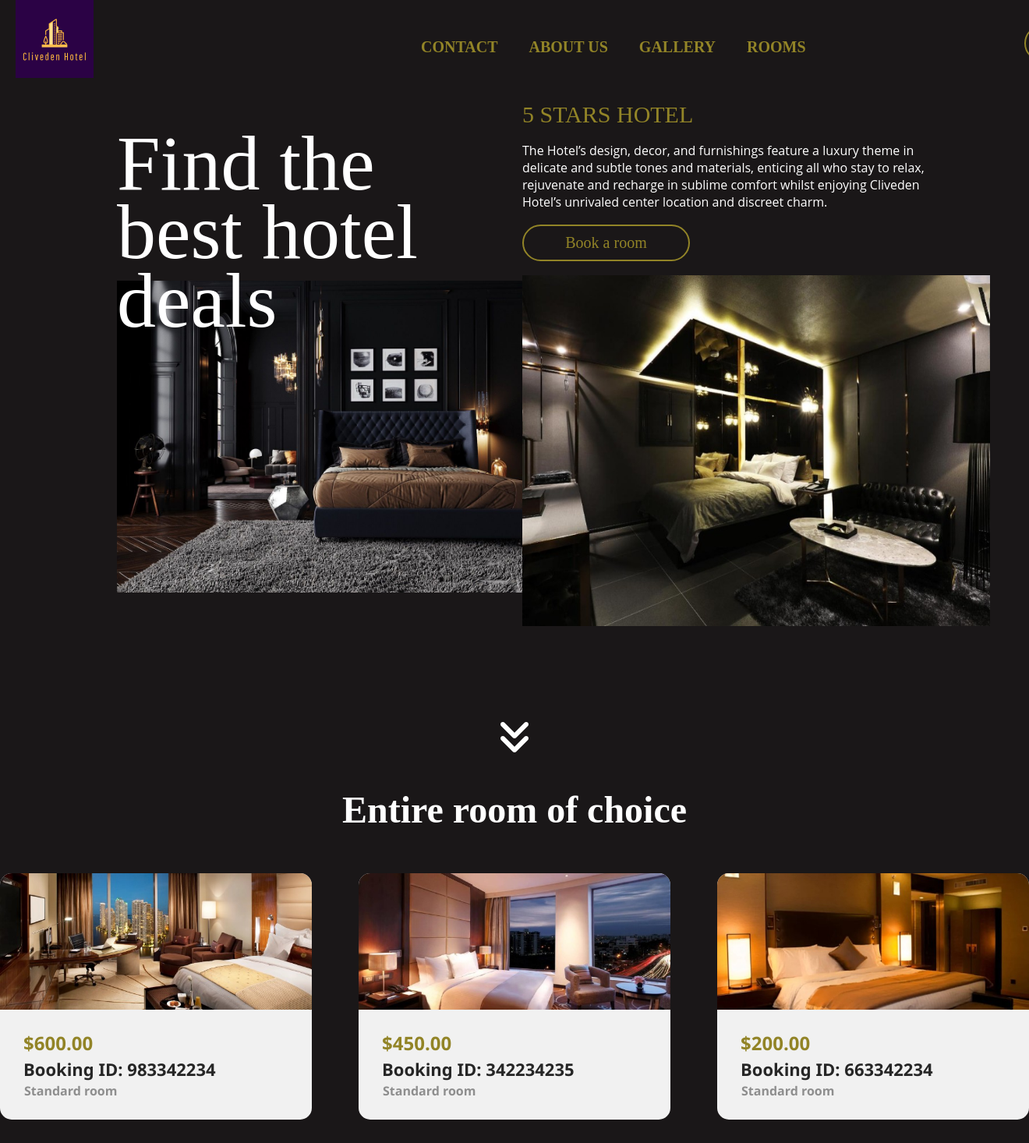
After one commit to pergazuz/Hotel-reservation, a Django app: page /room in a window 1320 px wide. The commit adds this page. Shown: the whole page at 78% size. Run offline with Django 3.2, Linux system fonts and the light colour scheme; some libraries are stand-ins or nearby versions.

Commit message:
about_us_finish

```diff
--- a/lab4/urls.py
+++ b/lab4/urls.py
@@ -22,6 +22,8 @@ urlpatterns = [
     path('', views.index, name='Index'),
     path('about', views.about, name='about'),
     path('contact', views.contact, name='contact'),
+    path('room', views.room, name='room'),
+
     path('ReportListAllInvoices', views.ReportListAllInvoices),
     path('ReportProductsSold',views.ReportProductsSold),
     path('ReportListAllProducts',views.ReportListAllProducts),
--- a/report/static/cpe.css
+++ b/report/static/cpe.css
@@ -29,7 +29,7 @@ p{
   max-width: 3500px;
   overflow:auto;
   padding:0 20px;
-
+  justify-content: center;
 }
 
 .text-primary{
@@ -494,7 +494,7 @@ button {
   position: absolute;
   width: 450px;
   height: 26px;
-  left: 492px;
+  left: 35%;
   top: 265px;
 
   font-family: 'Frank Ruhl Libre';
@@ -515,7 +515,7 @@ button {
 position: absolute;
 width: 450px;
 height: 26px;
-left: 492px;
+left: 35%;
 top: 216px;
 
 font-family: 'Frank Ruhl Libre';
@@ -576,7 +576,7 @@ filter: brightness(30%);
   position: absolute;
   width: 738px;
   height: 234px;
-  left: 25%;
+  left: 25.7%;
   top: 464px;
 
   font-family: 'Frank Ruhl Libre';
@@ -596,7 +596,7 @@ filter: brightness(30%);
   position: absolute;
   width: 535px;
   height: 62px;
-  left: 30%;
+  left: 32%;
   top: 724px;
 
   font-family: 'Frank Ruhl Libre';
@@ -615,8 +615,9 @@ filter: brightness(30%);
   position: absolute;
   width: 360px;
   height: 65px;
-  left: 35%;
+  left: 38%;
   top: 922px;
+  justify-content: center;
 
   font-family: 'Frank Ruhl Libre';
   font-style: normal;
--- a/report/templates/about.html
+++ b/report/templates/about.html
@@ -12,8 +12,7 @@
                <p class = "description3"> “Cliveden hotel”</p>
                <p class = "description4"> “</p>
                <p class = "description5"> “</p>
-               <p class = "description6"> ABOUT US</p>
-               <p class = "description7"> ABOUT US</p>
+
            </div>
            <div class="info-right4">
                <img src="static/pic/aboutuson.jpg" alt="Hotel" brightness = "30%">
--- a/report/templates/index.html
+++ b/report/templates/index.html
@@ -20,7 +20,7 @@
                 <h1 class="logo"><a href="/"><img src="static/pic/logo.png" width="100" height="100" ></a></h1>
                 <ul>
                     <div class="navmid">
-                        <li><a class="current" href="index.html">ROOMS</a></li>
+                        <li><a href="{% url 'room' %}">ROOMS</a></li>
                         <li><a href="a.html">GALLERY</a></li>
                         <li><a href="{% url 'about' %}">ABOUT US</a></li>
                         <li><a href="{% url 'contact' %}">CONTACT</a></li>
--- /dev/null
+++ b/report/templates/room.html
@@ -0,0 +1,52 @@
+{% extends 'index.html' %}
+
+{% block content %}
+    <div class="row">
+        <div class="column1">
+            <br><h2 class="find">Find the</h2></br>
+            <br><h2 class="find"></h2></br>
+            <br><h2 class="find">best hotel</h2></br>
+            <br><h2 class="find"></h2></br>
+            <br><h2 class="find">deals</h2></br>
+            <p class="room1_main"><img src="static/pic/room_1.jpg" width="550" height="400"></p>
+
+        </div>
+        <div class="column2">
+            <h2 class="stars">5 STARS HOTEL</h2>
+            <br><p class="des_main">The Hotel’s design, decor, and furnishings feature a luxury theme in delicate and subtle tones and materials, enticing all who stay to relax, rejuvenate and recharge in sublime comfort whilst enjoying Cliveden Hotel’s unrivaled center location and discreet charm.</p></br>
+
+            <button class="btn bookroom">Book a room</button>
+            <div class="container_main">
+                <p class="room2_main"><img src="static/pic/room_2.jpg" width="600" height="450" ></p>
+            </div>
+
+        </div>
+    </div>
+    <div id="showcase">
+    <div class="container">
+    <div class="showcase-content">
+        <i class="fa-solid fa-angles-down fa-3x"></i>
+        <h1 style="padding-top:40px">Entire room of choice</h1>
+    </div>
+    </div>
+    </div>
+
+    <div class="flex-container">
+    <div><img src="static/pic/room_3.jpg" width="400" height="175" style="border-radius: 15px 15px 0px 0px;">
+        <p class="room_price">$600.00</p>
+        <p class="room">Booking ID: 983342234</p>
+        <p class="room_type">Standard room</p>
+    </div>
+    <div><img src="static/pic/room_4.jpg" width="400" height="175" style="border-radius: 15px 15px 0px 0px;">
+        <p class="room_price">$450.00</p>
+        <p class="room">Booking ID: 342234235</p>
+        <p class="room_type">Standard room</p>
+    </div>
+    <div><img src="static/pic/room_5.jpg" width="400" height="175" style="border-radius: 15px 15px 0px 0px;">
+        <p class="room_price">$200.00</p>
+        <p class="room">Booking ID: 663342234</p>
+        <!-- <i class="fa-solid fa-cart-shopping"></i> -->
+        <p class="room_type">Standard room</p>
+    </div>
+    </div>
+{% endblock %}
--- a/report/views.py
+++ b/report/views.py
@@ -169,3 +169,6 @@ def about(request):
 
 def contact(request):
     return render(request, 'contact.html')
+
+def room(request):
+    return render(request, 'room.html')
```
